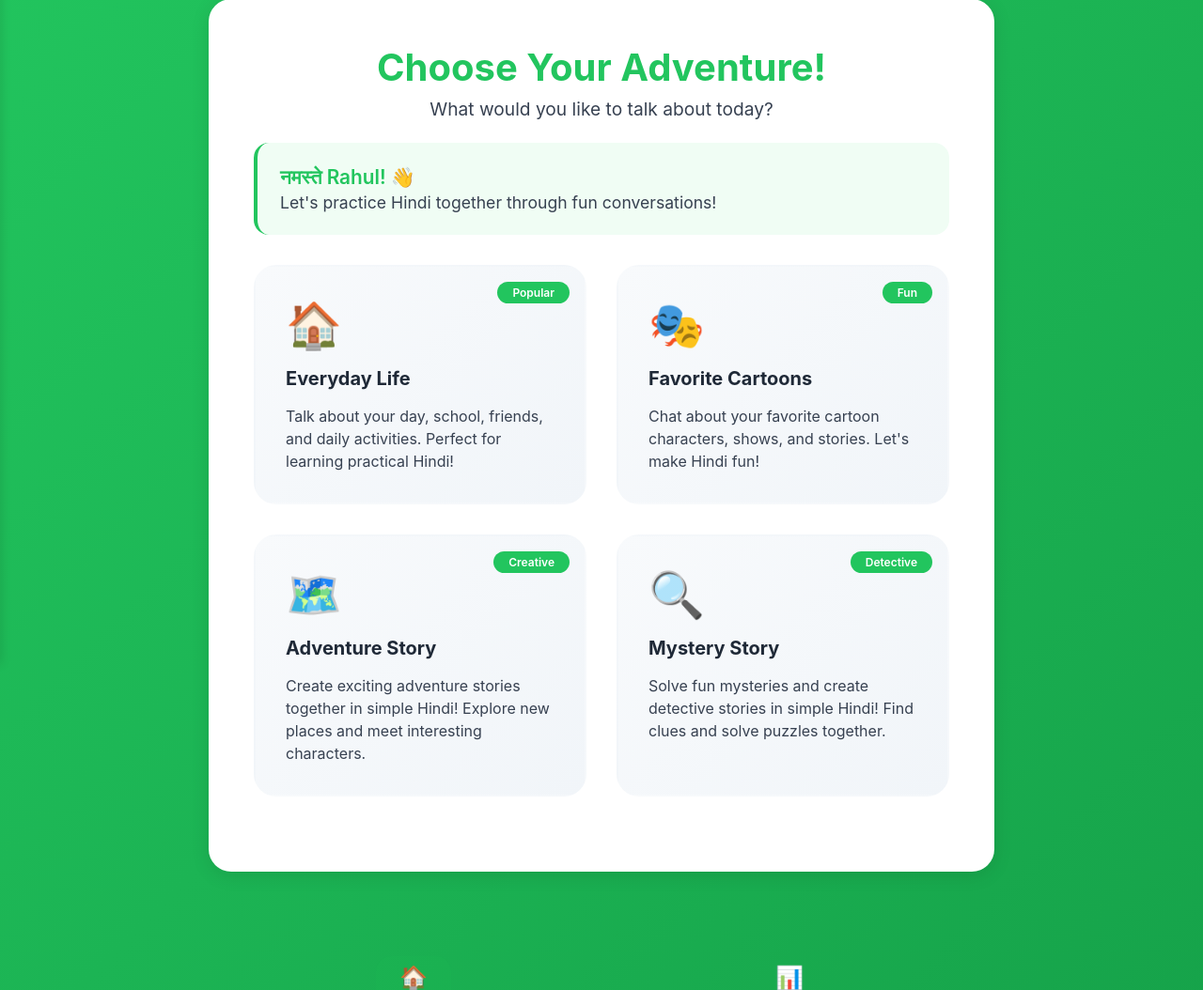
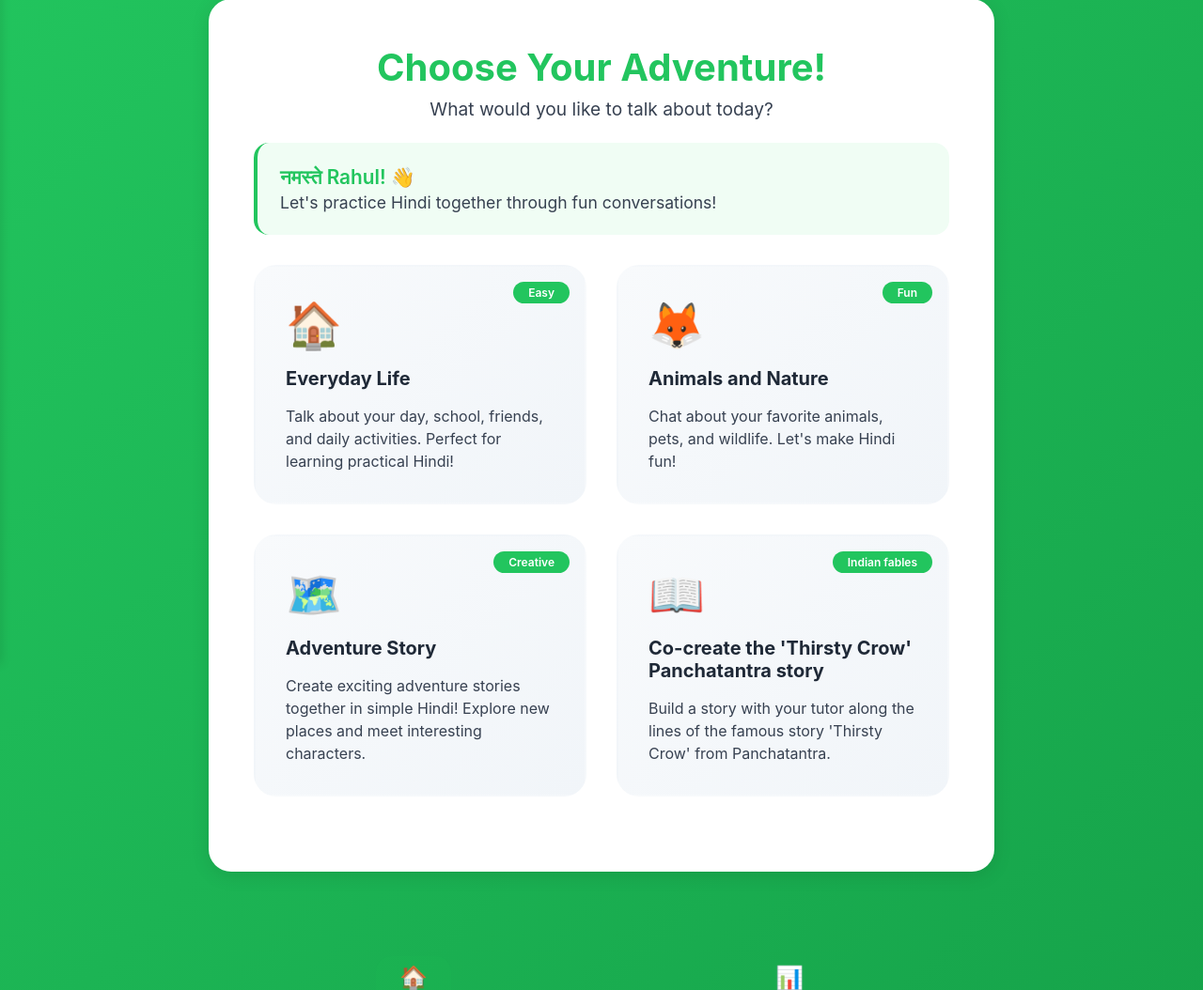
Before and after one commit to shubham13596/AI-Voice-bot-Hindi-tutor, a Flask app: page /conversation-select in a window 1280 px wide. Shown: the part 93-1147 px from the top of the page at 94% size. Run offline with Flask 2, Linux system fonts and the light colour scheme; a user stored in the database is signed in.

Commit message:
removed cartoons and added animals and nature

```diff
--- a/app.py
+++ b/app.py
@@ -267,7 +267,7 @@ CONVERSATION_TYPES = {
             Return JSON format: {{"response": "Your Hindi response here"}}"""
         },
         'icon': '📖',
-        'tag': 'Story'
+        'tag': 'Indian fables'
     }
 }
 
--- a/templates/conversation_select.html
+++ b/templates/conversation_select.html
@@ -295,7 +295,7 @@
 
                 <div class="conversation-options-grid">
                     <a href="/conversation?type=everyday" class="conversation-option-card fade-in-up" data-type="everyday">
-                        <div class="option-tag">Popular</div>
+                        <div class="option-tag">Easy</div>
                         <div class="option-icon">🏠</div>
                         <div class="option-title">Everyday Life</div>
                         <div class="option-description">
@@ -303,12 +303,12 @@
                         </div>
                     </a>
 
-                    <a href="/conversation?type=cartoons" class="conversation-option-card fade-in-up" data-type="cartoons" style="animation-delay: 0.2s;">
+                    <a href="/conversation?type=animals_nature" class="conversation-option-card fade-in-up" data-type="animals_nature" style="animation-delay: 0.2s;">
                         <div class="option-tag">Fun</div>
-                        <div class="option-icon">🎭</div>
-                        <div class="option-title">Favorite Cartoons</div>
+                        <div class="option-icon">🦊</div>
+                        <div class="option-title">Animals and Nature</div>
                         <div class="option-description">
-                            Chat about your favorite cartoon characters, shows, and stories. Let's make Hindi fun!
+                            Chat about your favorite animals, pets, and wildlife. Let's make Hindi fun!
                         </div>
                     </a>
 
@@ -321,12 +321,12 @@
                         </div>
                     </a>
 
-                    <a href="/conversation?type=mystery_story" class="conversation-option-card fade-in-up" data-type="mystery_story" style="animation-delay: 0.6s;">
-                        <div class="option-tag">Detective</div>
-                        <div class="option-icon">🔍</div>
-                        <div class="option-title">Mystery Story</div>
+                    <a href="/conversation?type=panchatantra_story" class="conversation-option-card fade-in-up" data-type="panchatantra_story" style="animation-delay: 0.6s;">
+                        <div class="option-tag">Indian fables</div>
+                        <div class="option-icon">📖</div>
+                        <div class="option-title">Co-create the 'Thirsty Crow' Panchatantra story</div>
                         <div class="option-description">
-                            Solve fun mysteries and create detective stories in simple Hindi! Find clues and solve puzzles together.
+                            Build a story with your tutor along the lines of the famous story 'Thirsty Crow' from Panchatantra.
                         </div>
                     </a>
                 </div>
```
Also changed, not shown: hindi_tutor.db.
